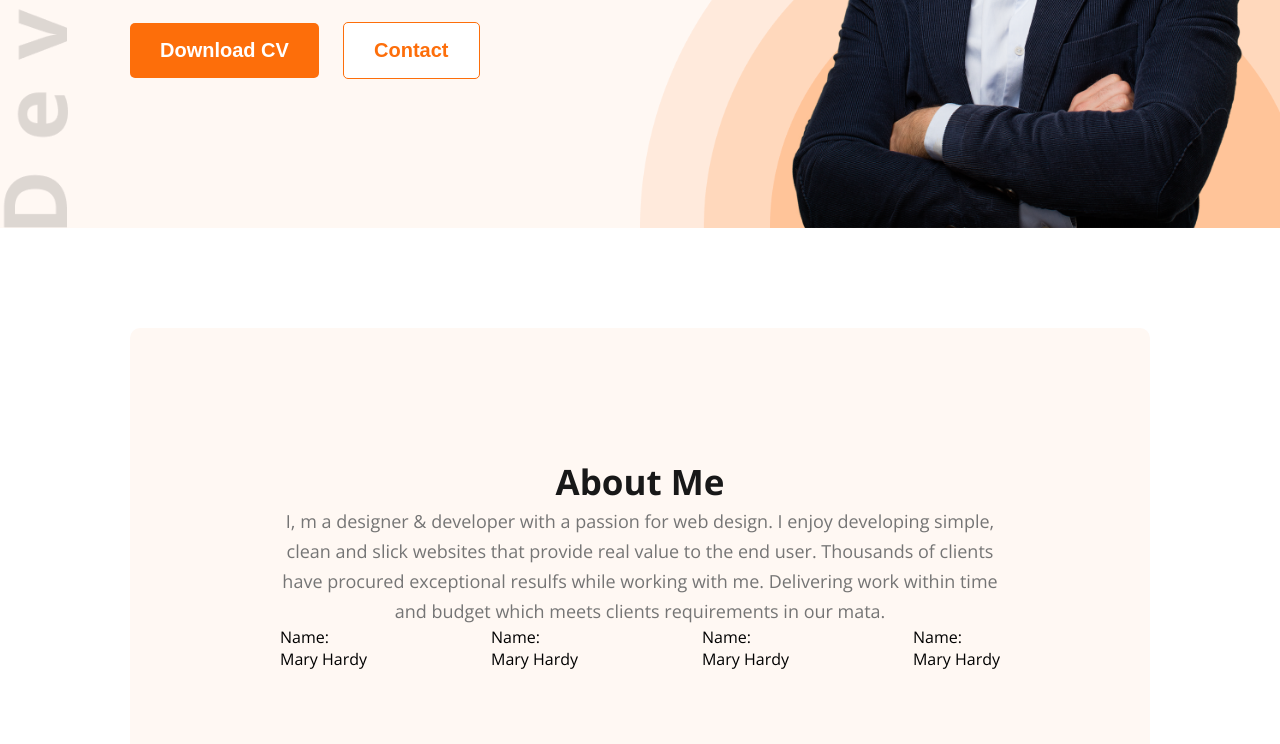
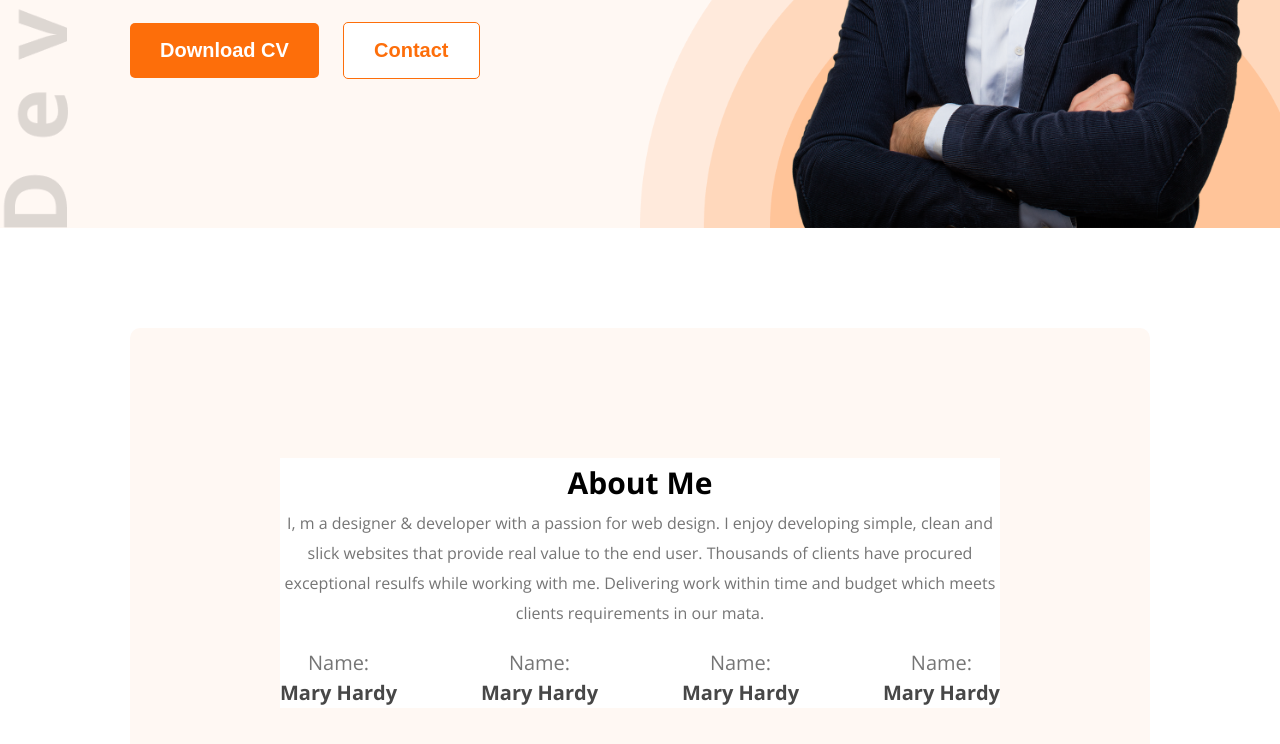
Before and after one commit to dmmalek/web-dev-portfolio-html-css, a plain HTML site: page index.html in a window 1280 px wide. Shown: the part 446-1190 px from the top of the page. Drawn offline with nearby package versions, Linux system fonts and the light colour scheme.

Commit message:
design about section

```diff
--- a/index.html
+++ b/index.html
@@ -42,30 +42,32 @@
       <!-- About Me Section  -->
       <section class="about">
         <div class="about-content">
+          <div class="white">
             <h2 class="about-title">About Me</h2>
-          <p class="about-description">
+            <p class="about-description dark-3">
               I, m a designer & developer with a passion for web design. I enjoy
-            developing simple, clean and slick websites that provide real value
-            to the end user. Thousands of clients have procured exceptional
-            resulfs while working with me. Delivering work within time and
-            budget which meets clients requirements in our mata.
+              developing simple, clean and slick websites that provide real
+              value to the end user. Thousands of clients have procured
+              exceptional resulfs while working with me. Delivering work within
+              time and budget which meets clients requirements in our mata.
             </p>
             <div class="flex">
               <div>
-              <p>Name:</p>
-              <p>Mary Hardy</p>
+                <p class="dark-3 address-title">Name:</p>
+                <p class="dark-2 address-details">Mary Hardy</p>
               </div>
               <div>
-              <p>Name:</p>
-              <p>Mary Hardy</p>
+                <p class="dark-3 address-title">Name:</p>
+                <p class="dark-2 address-details">Mary Hardy</p>
               </div>
               <div>
-              <p>Name:</p>
-              <p>Mary Hardy</p>
+                <p class="dark-3 address-title">Name:</p>
+                <p class="dark-2 address-details">Mary Hardy</p>
               </div>
               <div>
-              <p>Name:</p>
-              <p>Mary Hardy</p>
+                <p class="dark-3 address-title">Name:</p>
+                <p class="dark-2 address-details">Mary Hardy</p>
+              </div>
             </div>
           </div>
         </div>
--- a/style.css
+++ b/style.css
@@ -23,6 +23,9 @@
 }
 .dark-3 {
   color: rgb(117, 117, 117);
+}
+.white {
+  background-color: rgb(255, 255, 255);
 }
 .flex {
   display: flex;
@@ -110,21 +113,29 @@ main {
   padding: 130px 150px;
   background-color: rgb(255, 248, 243);
   border-radius: 10px;
+  text-align: center;
 }
 .about-title {
-  color: rgb(24, 24, 24);
-  font-family: Open Sans;
-  font-size: 35px;
+  font-size: 30px;
   font-weight: 700;
-  line-height: 48px;
-  letter-spacing: 0%;
+  line-height: 50px;
+}
+.about-description {
+  font-size: 16px;
+  font-weight: 400;
+  line-height: 30px;
+  margin-bottom: 20px;
+}
+.address-title {
+  font-size: 20px;
+  font-weight: 400;
+  line-height: 30px;
   text-align: center;
 }
-.about-description {
-  color: rgb(117, 117, 117);
+.address-details {
   font-family: Open Sans;
-  font-size: 18px;
-  font-weight: 400;
+  font-size: 20px;
+  font-weight: 700;
   line-height: 30px;
   letter-spacing: 0%;
   text-align: center;
```
Lines whose indentation alone changed are shown as unchanged.
